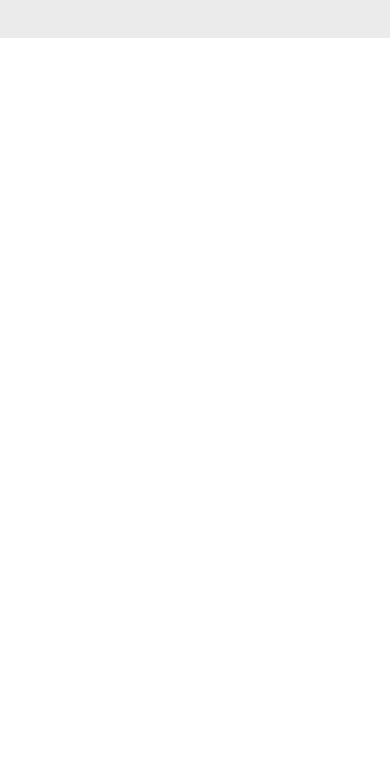
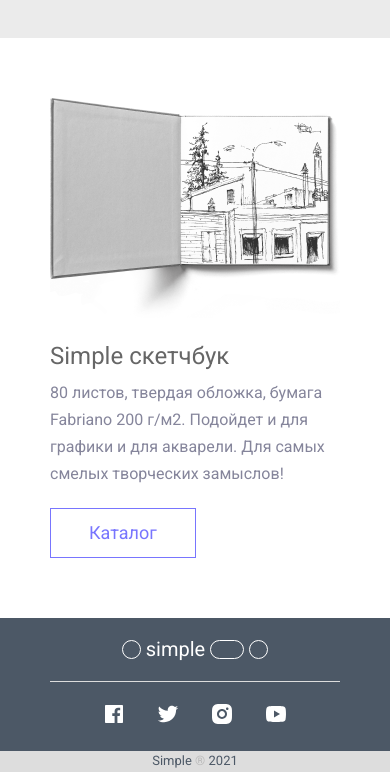
Before and after one commit to Taswikaa/Adrasteia, a plain HTML site: page index.html in a window 390 px wide. Shown: the part 3716-4488 px from the top of the page. Before the commit the page ends 3754 px from the top, so only its background shows below. Drawn offline with Linux system fonts and the light colour scheme.

Commit message:
added footer section mobile

```diff
--- /dev/null
+++ b/blocks/decor/__circle/_white/decor__circle_white.css
@@ -0,0 +1,6 @@
+.decor__circle_white {
+  width: 17px;
+  height: 17px;
+  border: 1px solid #fff;
+  border-radius: 50%;
+}
--- /dev/null
+++ b/blocks/decor/__ellipse/_white/decor__ellipse_white.css
@@ -0,0 +1,6 @@
+.decor__ellipse_white {
+  width: 32px;
+  height: 17px;
+  border: 1px solid #fff;
+  border-radius: 11px;
+}
--- /dev/null
+++ b/blocks/footer/__heading/footer__heading.css
@@ -0,0 +1,5 @@
+.footer__heading {
+  font-size: 20px;
+  margin: 0;
+  color: #fff;
+}
--- /dev/null
+++ b/blocks/footer/__links/footer__links.css
@@ -0,0 +1,5 @@
+.footer__links {
+  margin-bottom: 20px;
+  display: flex;
+  column-gap: 30px;
+}
--- /dev/null
+++ b/blocks/footer/__registered-span/footer__registered-span.css
@@ -0,0 +1,3 @@
+.footer__registered-span {
+  color: #BCBCBC;
+}
--- /dev/null
+++ b/blocks/footer/__registered-text/footer__registered-text.css
@@ -0,0 +1,6 @@
+.footer__registered-text {
+  text-align: center;
+  margin: 0;
+  color: #4C5866;
+  font-size: 13px;
+}
--- /dev/null
+++ b/blocks/footer/__registered/footer__registered.css
@@ -0,0 +1,6 @@
+.footer__registered {
+  background-color: #ddd;
+  min-width: 100vw;
+  margin: 0;
+  padding: 3px 0;
+}
--- /dev/null
+++ b/blocks/footer/__top/footer__top.css
@@ -0,0 +1,10 @@
+.footer__top {
+  display: flex;
+  column-gap: 5px;
+  justify-content: center;
+  align-items: center;
+  min-width: 290px;
+  padding-bottom: 20px;
+  margin-bottom: 20px;
+  border-bottom: 1px solid #DDDDDD;
+}
--- /dev/null
+++ b/blocks/footer/footer.css
@@ -0,0 +1,8 @@
+.footer {
+  padding-top: 20px;
+  display: flex;
+  flex-direction: column;
+  align-items: center;
+  justify-items: center;
+  background-color: #4C5866;
+}
--- /dev/null
+++ b/blocks/main-btn/main-btn.css
@@ -0,0 +1,6 @@
+.main-btn {
+  color: #7875FE;
+  font-size: 18px;
+  padding: 14px 38px;
+  border: 1px solid #7875FE;
+}
--- a/index.html
+++ b/index.html
@@ -32,7 +32,7 @@
     <section class="about">
       <h1 class="about__heading">Простые вещи. Из бумаги</h1>
       <p class="about__text">Бума́га (предположительно от итал. bombagia, первоисточником же считается иранский) — волокнистый материал с минеральными добавками.</p>
-      <button class="button about__button">Каталог</button>
+      <button class="button main-btn">Каталог</button>
     </section>
     <section class="versions">
       <ul class="list versions__list">
@@ -113,6 +113,44 @@
         <img class="sponsors__img" src="/images/s4.svg" alt="партнёр">
       </div>
     </section>
+    <section class="goods">
+      <ul class="list goods__list">
+        <li class="goods__item">
+          <img class="goods__img" src="/images/g5.png" alt="Картинка товара">
+          <div class="goods__item-info">
+            <p class="subtitle">Simple скетчбук</p>
+            <p class="goods__circulation"></p>
+            <p class="goods__item-text">80 листов, твердая обложка, бумага  Fabriano 200 г/м2. Подойдет и для графики и для акварели. Для самых смелых творческих замыслов!</p>
+            <button class="button main-btn">Каталог</button>
+          </div>
+        </li>
+      </ul>
+    </section>
   </main>
+  <footer class="footer">
+    <div class="footer__top">
+      <div class="decor__circle_white"></div>
+      <p class="footer__heading">simple</p>
+      <div class="decor__ellipse_white"></div>
+      <div class="decor__circle_white"></div>
+    </div>
+    <ul class="list footer__links">
+      <li>
+        <img src="/images/fb.svg" alt="">
+      </li>
+      <li>
+        <img src="/images/tw.svg" alt="">
+      </li>
+      <li>
+        <img src="/images/inst.svg" alt="">
+      </li>
+      <li>
+        <img src="/images/yt.svg" alt="">
+      </li>
+    </ul>
+    <div class="footer__registered">
+      <p class="footer__registered-text">Simple <span class="footer__registered-span">&#174;</span> 2021</p>
+    </div>
+  </footer>
 </body>
 </html>
--- a/pages/index.css
+++ b/pages/index.css
@@ -6,6 +6,8 @@
 @import url(../blocks/page/page.css);
 /* button */
 @import url(../blocks/button/button.css);
+/* main-btn */
+@import url(../blocks/main-btn/main-btn.css);
 /* list */
 @import url(../blocks/list/list.css);
 /* subtitle */
@@ -14,7 +16,9 @@
 @import url(../blocks/link/link.css);
 /* decor */
 @import url(../blocks/decor/__circle/decor__circle.css);
+@import url(../blocks/decor/__circle/_white/decor__circle_white.css);
 @import url(../blocks/decor/__ellipse/decor__ellipse.css);
+@import url(../blocks/decor/__ellipse/_white/decor__ellipse_white.css);
 /* header */
 @import url(../blocks/header/header.css);
 @import url(../blocks/header/__heading/header__heading.css);
@@ -53,3 +57,12 @@
 @import url(../blocks/sponsors/sponsors.css);
 @import url(../blocks/sponsors/__container/sponsors__container.css);
 @import url(../blocks/sponsors/__img/sponsors__img.css);
+/* footer */
+@import url(../blocks/footer/footer.css);
+@import url(../blocks/footer/__top/footer__top.css);
+@import url(../blocks/footer/__heading/footer__heading.css);
+@import url(../blocks/footer/__links/footer__links.css);
+@import url(../blocks/footer/__link/footer__link.css);
+@import url(../blocks/footer/__registered/footer__registered.css);
+@import url(../blocks/footer/__registered-text/footer__registered-text.css);
+@import url(../blocks/footer/__registered-span/footer__registered-span.css);
```
Also changed, not shown: blocks/footer/__link/footer__link.css (added), images/fb.svg (added), images/g5.png (added), images/inst.svg (added), images/tw.svg (added), images/yt.svg (added).
